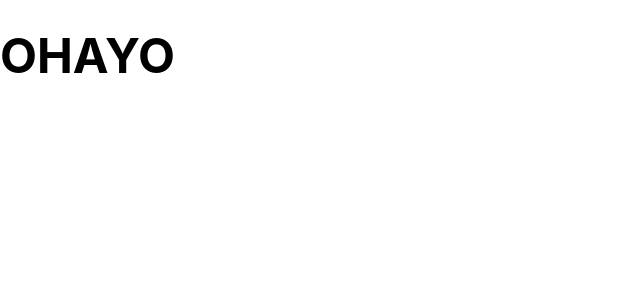
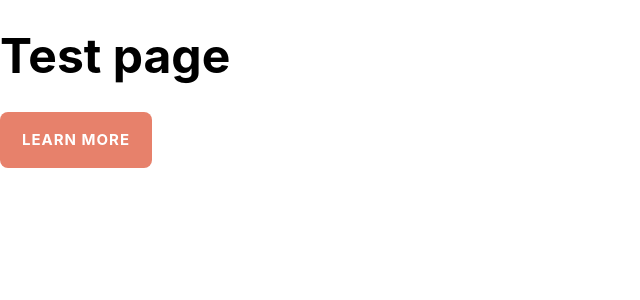
Before and after one commit to AlekseyVY/multipage_website, a Next.js app: page / in a window 1280 px wide. Shown: the top 300 px of the page, without its empty margins (0-640 px from the left). Built offline with nearby package versions, Linux system fonts and the light colour scheme.

Commit message:
feature: added common button with styles

```diff
--- /dev/null
+++ b/pages/common/Button/Button.jsx
@@ -0,0 +1,26 @@
+import {ButtonContainerDark, ButtonContainerLight, TextStyle} from "./styles";
+
+
+const Button = ({isLight = false, text= 'LEARN MORE'}) => {
+  return (
+    <>
+      {
+        isLight ?
+          <ButtonContainerLight>
+            <TextStyle>
+              {text}
+            </TextStyle>
+          </ButtonContainerLight>
+          :
+          <ButtonContainerDark>
+            <TextStyle>
+              {text}
+            </TextStyle>
+          </ButtonContainerDark>
+      }
+    </>
+  )
+}
+
+
+export default Button;
--- /dev/null
+++ b/pages/common/Button/styles.js
@@ -0,0 +1,45 @@
+import {black, lightPeach, peach, white} from "../../../styles/colors";
+import styled from "styled-components";
+
+export const TextStyle = styled.p`
+  font-size: 1.5rem;
+  letter-spacing: 0.1rem;
+  font-weight: bold;
+`;
+
+// Light theme Button
+export const ButtonContainerLight = styled.div`
+  width: 15.2rem;
+  height: 5.6rem;
+  background: ${white};
+  color: ${black};
+  border-radius: 0.8rem;
+  display: flex;
+  justify-content: center;
+  align-items: center;
+
+  &:hover {
+    background: ${lightPeach};
+  color: ${white};
+    cursor: pointer;
+  }
+`;
+
+//Dark Theme Button
+
+export const ButtonContainerDark = styled.div`
+  width: 15.2rem;
+  height: 5.6rem;
+  background: ${peach};
+  color: ${white};
+  border-radius: 0.8rem;
+  display: flex;
+  justify-content: center;
+  align-items: center;
+
+  &:hover {
+    background: ${lightPeach};
+  color: ${white};
+    cursor: pointer;
+  }
+`;
--- a/pages/index.js
+++ b/pages/index.js
@@ -1,10 +1,12 @@
 import Head from 'next/head'
 import styles from '../styles/Home.module.css'
+import Button from "./common/Button/Button";
 
 export default function Home() {
   return (
     <div>
-      <h1>OHAYO</h1>
+      <h1>Test page</h1>
+      <Button />
     </div>
   )
 }
```
Also changed, not shown: public/assets/point.svg (added).
